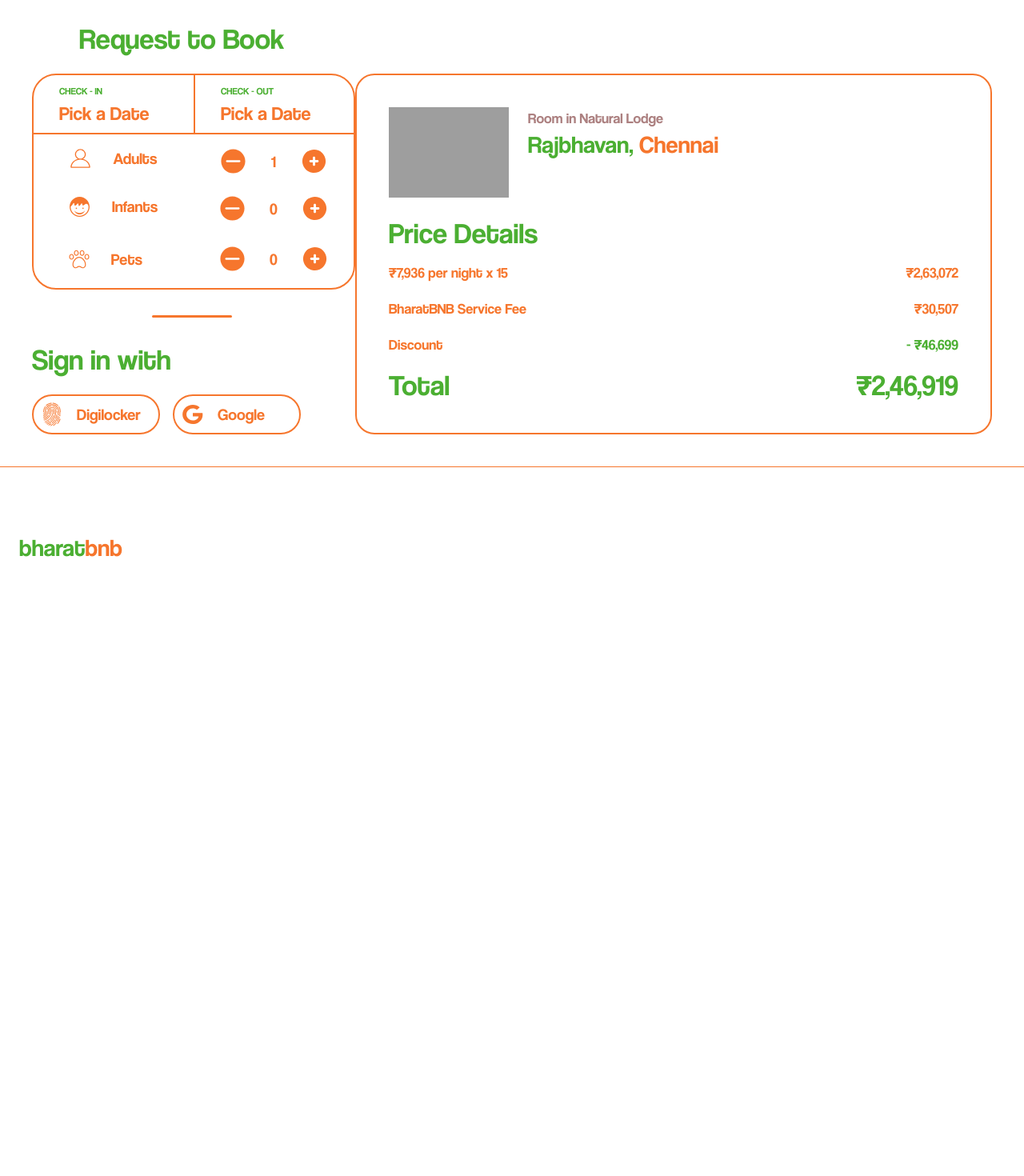
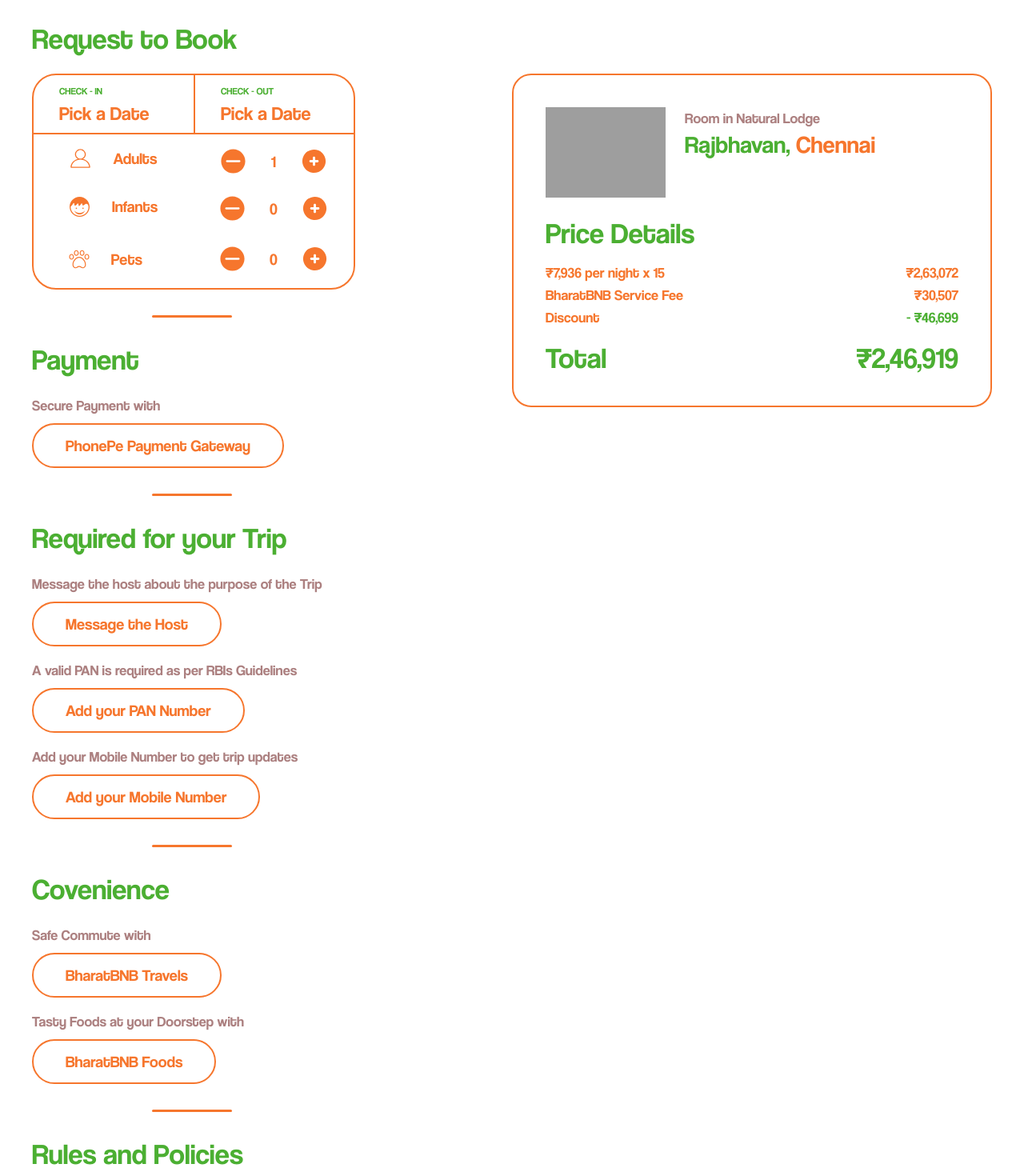
Before and after one commit to gzfs/BharatBNB, a Next.js app: page /hotels/hotel/1/reserve in a window 1280 px wide. Shown: the part 80-1550 px from the top of the page at 80% size. Before the commit the page ends 864 px from the top, so only its background shows below. Built offline with nearby package versions, Linux system fonts and the light colour scheme; grey boxes are pictures that could not be loaded.

Commit message:
Tried making this Responsive but failed Miserably

```diff
--- a/app/(hotels)/hotels/[locationData]/page.tsx
+++ b/app/(hotels)/hotels/[locationData]/page.tsx
@@ -13,7 +13,7 @@ export default function hotelsBasedOnLocationPage({
         districtName={params.locationData.split("-")[1]}
       />
       <p className="py-10 text-4xl font-Coolvetica text-center">
-        <span className="text-[#4BAF32]">Explore,</span>
+        <span className="text-[#4BAF32]">Explore, </span>
         <span className="text-[#F6762D]">
           {capitalizeString(params.locationData.split("-")[1])
             .split("-")
--- a/app/(hotels)/hotels/hotel/[hotelName]/page.tsx
+++ b/app/(hotels)/hotels/hotel/[hotelName]/page.tsx
@@ -33,7 +33,7 @@ export default function SingleHotel() {
   return (
     <main className="flex-col max-w-full px-10">
       <p className="pt-5 pb-10 text-4xl font-Coolvetica text-center">
-        <span className="text-[#4BAF32]">Rajbhavan,</span>
+        <span className="text-[#4BAF32]">Rajbhavan, </span>
         <span className="text-[#F6762D]">Chennai</span>
       </p>
 
--- a/app/(hotels)/hotels/hotel/[hotelName]/reserve/page.tsx
+++ b/app/(hotels)/hotels/hotel/[hotelName]/reserve/page.tsx
@@ -1,9 +1,14 @@
 "use client";
 
 import Auth from "@/app/components/Auth";
+import Convenience from "@/app/components/Convenience";
 import Divider from "@/app/components/Divider";
+import Payment from "@/app/components/Payment";
+import Policies from "@/app/components/Policies";
+import Required from "@/app/components/Required";
 import ReserveDetails from "@/app/components/ReserveDetails";
 import ReserveHotelCard from "@/app/components/ReserveHotelCard";
+import Link from "next/link";
 import { useState } from "react";
 
 export default function ReservePage() {
@@ -14,14 +19,16 @@ export default function ReservePage() {
   const [petCount, setPetCount] = useState(0);
 
   return (
-    <main className="px-10">
+    <main className="md:px-10 px-5">
       <div className="flex">
-        <img src="/assets/imgs/icons/Caret.svg" alt="Back" />
         <p className="text-4xl font-Coolvetica text-[#4BAF32] py-6">
           Request to Book
         </p>
       </div>
-      <div className="flex w-full">
+      <div className="flex w-full lg:flex-row-reverse flex-col">
+        <div className="lg:w-6/12 w-full md:pb-0 pb-4">
+          <ReserveHotelCard />
+        </div>
         <div className="w-6/12">
           <ReserveDetails
             checkInDate={checkInDate}
@@ -36,9 +43,20 @@ export default function ReservePage() {
             setPetCount={setPetCount}
           />
           <Divider />
-          <Auth />
+          {false ? (
+            <Auth />
+          ) : (
+            <div>
+              <Payment />
+              <Divider />
+              <Required />
+              <Divider />
+              <Convenience />
+              <Divider />
+              <Policies />
+            </div>
+          )}
         </div>
-        <ReserveHotelCard />
       </div>
     </main>
   );
--- a/app/page.tsx
+++ b/app/page.tsx
@@ -1,9 +1,10 @@
 "use client";
 
 import { useEffect, useState } from "react";
-import Map from "./components/Map";
+import Map, { stateCodes } from "./components/Map";
 import Link from "next/link";
 import { getDistrictFromState } from "./utils/Districts.list";
+import Navbar from "./components/Navbar";
 
 export default function Home() {
   const [selectedState, setSelectedState] = useState("Tamil Nadu");
@@ -20,13 +21,16 @@ export default function Home() {
   }, [selectedState]);
 
   return (
-    <main className="flex flex-col">
-      <div className="flex justify-around flex-grow p-12">
-        <Map
-          setSelectedArea={setSelectedState}
-          setDistrictArea={setSelectedDistrict}
-        />
-        <div className="font-Coolvetica class flex flex-col justify-evenly w-4/12">
+    <main className="flex flex-col h-screen md:h-fit mx-auto">
+      <Navbar />
+      <div className="flex md:justify-around flex-grow p-12 justify-center items-stretch">
+        <div className="hidden md:block">
+          <Map
+            setSelectedArea={setSelectedState}
+            setDistrictArea={setSelectedDistrict}
+          />
+        </div>
+        <div className="font-Coolvetica class flex flex-col justify-evenly lg:w-5/12">
           <p className="text-3xl">
             <span className="text-[#4BAF32]">Choose your </span>
             <span className="text-[#F6762D]">Destination</span>
@@ -35,14 +39,28 @@ export default function Home() {
             <div>
               <p className="text-[#4BAF32]">Destination</p>
               <p className="text-[#F6762D] text-3xl">
-                {selectedState}
+                <select
+                  className="outline-none w-full lg:w-[80%]"
+                  onChange={(eV) => {
+                    setSelectedState(eV.target.value);
+                  }}
+                  value={selectedState}
+                >
+                  {Object.values(stateCodes).map((stateValues) => {
+                    return (
+                      <option key={stateValues} className="text-lg">
+                        {stateValues}
+                      </option>
+                    );
+                  })}
+                </select>
               </p>
             </div>
             <div className="mt-4">
               <p className="text-[#4BAF32]">District</p>
-              <p className="text-[#F6762D] text-3xl">
+              <div className="text-[#F6762D] text-3xl">
                 <select
-                  className="w-[80%] outline-none"
+                  className="w-full lg:w-[80%] outline-none"
                   onChange={(eV) => {
                     setSelectedDistrict(eV.target.value);
                   }}
@@ -50,13 +68,13 @@ export default function Home() {
                 >
                   {stateDistricts?.map((stateDistrict, iVal) => {
                     return (
-                      <option key={stateDistrict}>
+                      <option key={stateDistrict} className="text-lg">
                         {stateDistrict}
                       </option>
                     );
                   })}
                 </select>
-              </p>
+              </div>
             </div>
           </div>
           <Link
```
